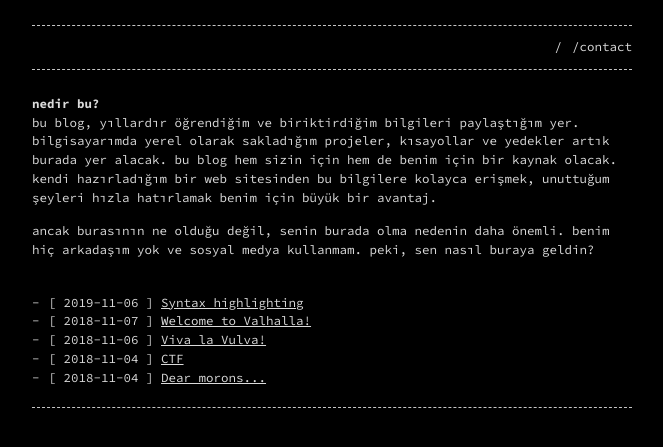
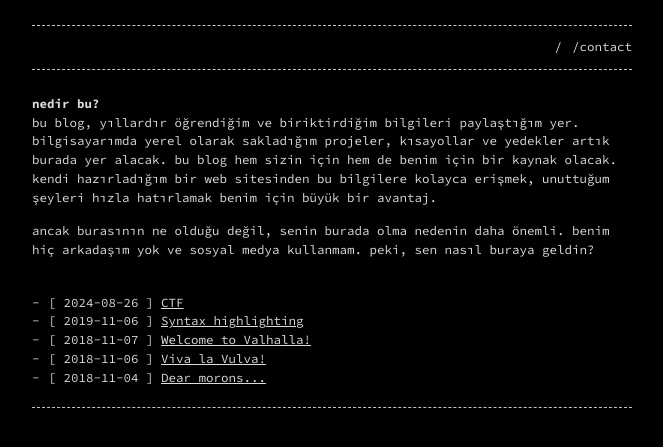
Before and after one commit to imlosingbut2you/imlosingbut2you.github.io, a Jekyll site: the page built from index.md, in a window 1280 px wide. Shown: the top 447 px of the page, without its empty margins (308-971 px from the left). Built offline with Jekyll 4.4.1, drawn with Linux system fonts in a browser that asks for light colours.

Commit message:
Update 2024-08-26-CTF.markdown

```diff
--- a/_posts/2024-08-26-CTF.markdown
+++ b/_posts/2024-08-26-CTF.markdown
@@ -1,7 +1,7 @@
 ---
 layout: post
 title:  "CTF"
-date:   2018-11-04 12:32:45 +0100
+date:   2024-08-26 12:32:45 +0100
 categories:
 ---
 
```
